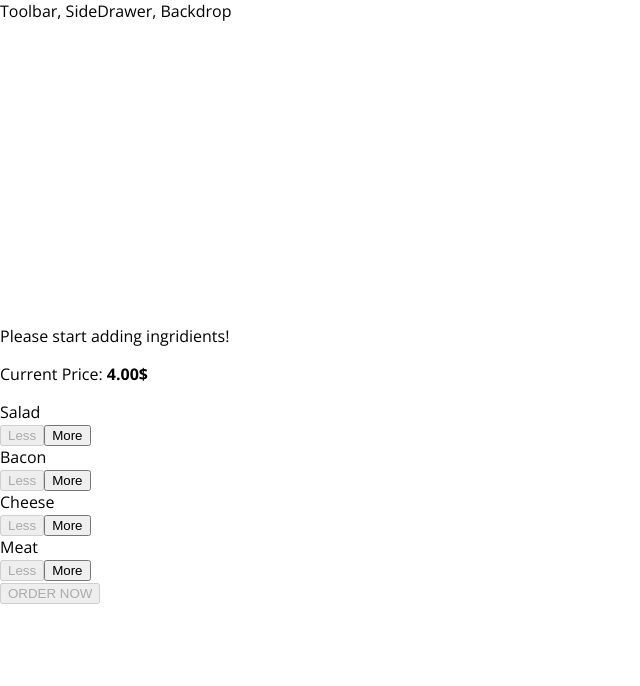
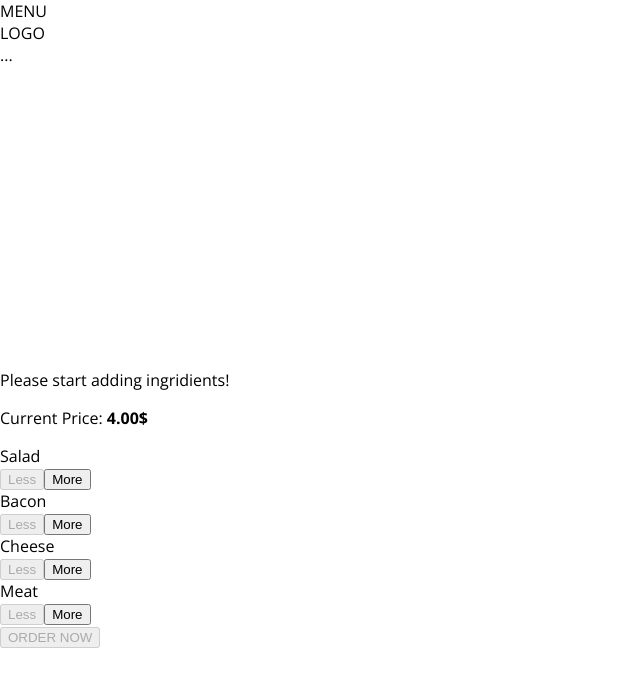
Before and after one commit to Aboramu/burger-builder, a React app: page / in a window 1280 px wide. Shown: the top 686 px of the page, without its empty margins (0-640 px from the left). Built offline with nearby package versions, Linux system fonts and the light colour scheme.

Commit message:
added a Toolbar

```diff
--- a/src/components/Layout/layout.css
+++ b/src/components/Layout/layout.css
@@ -1,3 +1,3 @@
 .Content {
-  margin-top: 16px;
+  margin-top: 72px;
 }
--- a/src/components/Layout/layout.js
+++ b/src/components/Layout/layout.js
@@ -2,13 +2,12 @@
 
 import Aux from '../../hoc';
 import classes from './layout.css';
+import Toolbar from '../navigation/toolbar';
 
 const Layout = (props) => {
   return(
     <Aux>
-      <div>
-        Toolbar, SideDrawer, Backdrop
-      </div>
+      <Toolbar />
       <main className={classes.Content}>
         {props.children}
       </main>
--- /dev/null
+++ b/src/components/navigation/toolbar/index.js
@@ -0,0 +1,3 @@
+import Toolbar from './toolbar';
+
+export default Toolbar;
--- /dev/null
+++ b/src/components/navigation/toolbar/toolbar.css
@@ -0,0 +1,18 @@
+.Toolbar {
+  height: 56px;
+  width: 100%;
+  position: fixed;
+  top: 0;
+  left: 0;
+  background-color: #703B09;
+  display: flex;
+  justify-content: space-between;
+  align-items: center;
+  padding: 0 20px;
+  box-sizing: border-box;
+  z-index: 90;
+}
+
+.Toolbar nav {
+  height: 100%;
+}
--- /dev/null
+++ b/src/components/navigation/toolbar/toolbar.js
@@ -0,0 +1,15 @@
+import React from 'react';
+
+import classes from './toolbar.css';
+
+const Toolbar = (props) => (
+  <header className={classes.Toolbar}>
+    <div>MENU</div>
+    <div>LOGO</div>
+    <nav>
+      ...
+    </nav>
+  </header>
+);
+
+export default Toolbar;
```
